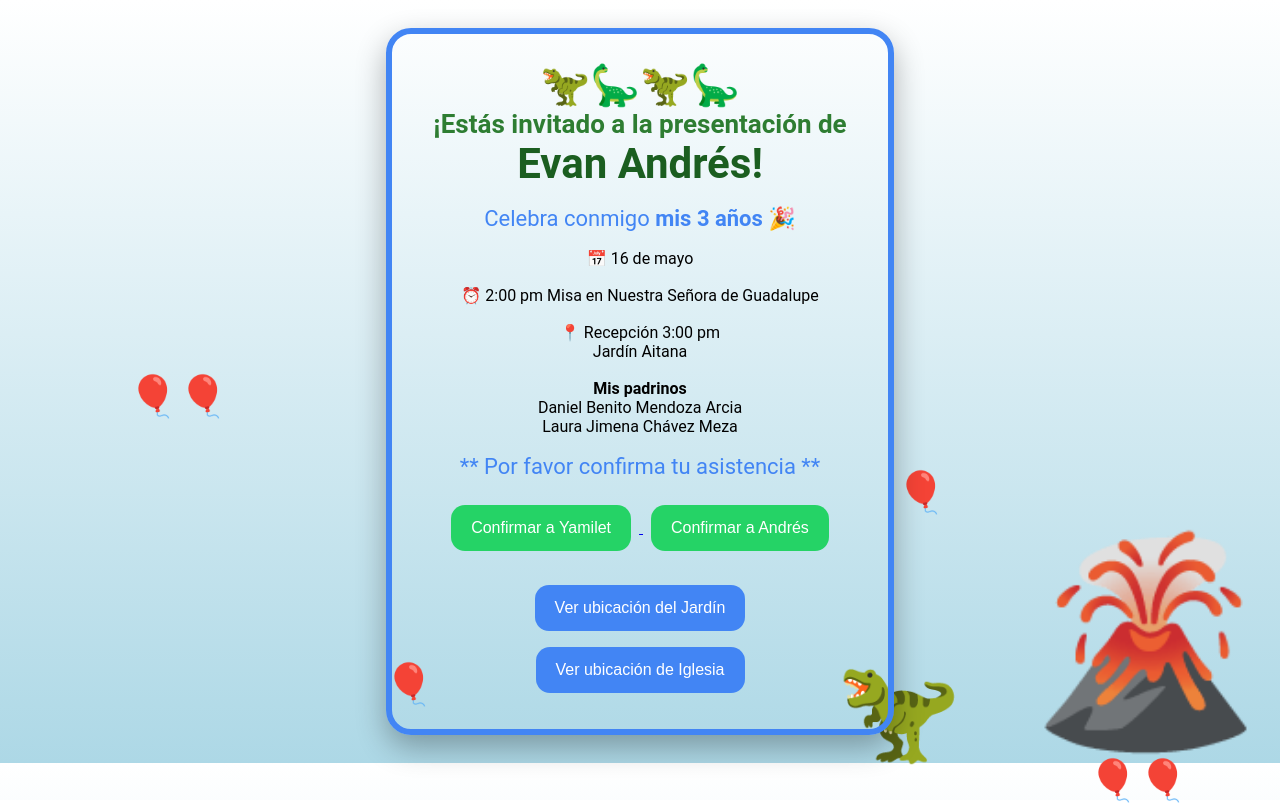
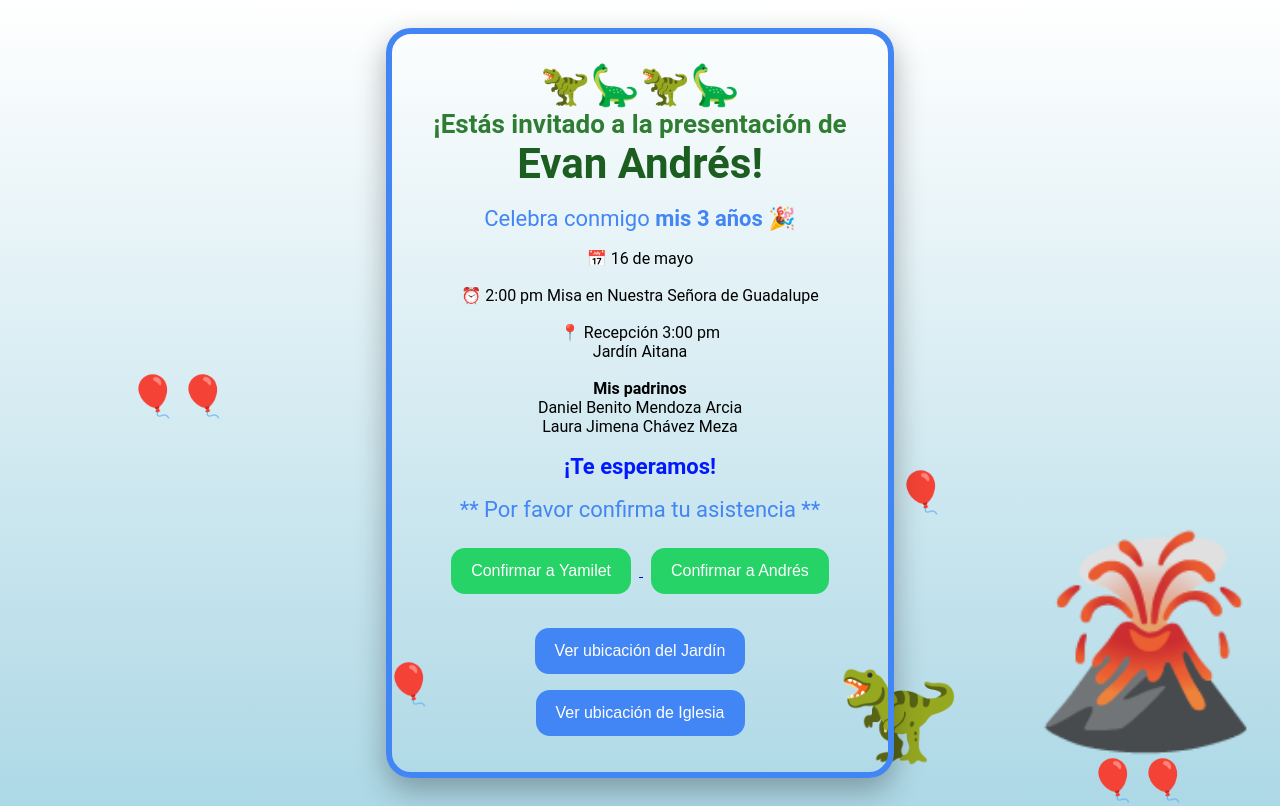
Before and after one commit to yamizrw-design/tresa-os.github.io, a plain HTML site: page index.html in a window 1280 px wide. Drawn offline with Linux system fonts and the light colour scheme.

Commit message:
Add invitation section and confirmation button
Added a new section inviting attendees and a confirmation button.

```diff
--- a/index.html
+++ b/index.html
@@ -39,6 +39,11 @@ color:#2e7d32;
 font-size:42px;
 font-weight:bold;
 color:#1b5e20;
+}
+  .te{
+font-size:22px;
+font-weight:bold;
+color:#0019ff;
 }
 
 .subtitle{
@@ -194,9 +199,14 @@ Daniel Benito Mendoza Arcia<br>
 Laura Jimena Chávez Meza<br>
 </div>
 
+    <div class="section">
+<div class="te">¡Te esperamos!<br></div>
+</div>
+
 <div class="section">
 <div class="subtitle">** Por favor confirma tu asistencia **<br></div>
 </div>
+
 <div class="section">
 
 <a href="https://wa.me/5215546678041?text=Confirmo%20mi%20asistencia%20a%20la%20fiesta%20de%20Evan%20Andrés">
```
